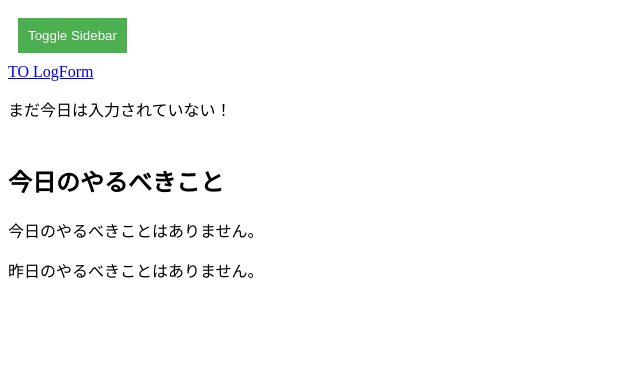
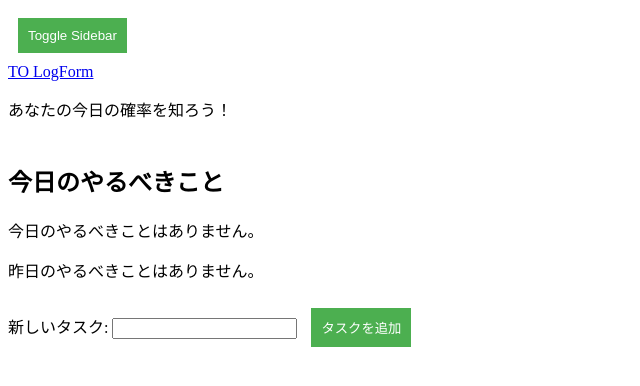
Before and after one commit to iharashuuji/portfolio, a Django app: page /log/ in a window 1280 px wide. Shown: the top 386 px of the page, without its empty margins (0-640 px from the left). Run offline with Django 5.2, Linux system fonts and the light colour scheme.

Commit message:
[Finish]タスク追加ボタン作成済み

```diff
--- a/exports/logs.csv
+++ b/exports/logs.csv
@@ -302,3 +302,4 @@ id,new_item_today,schedule_changed_today,emotion_state_today,routine_destination
 301,True,False,busy,False,True,True,True,
 302,False,False,,False,False,False,False,True
 303,False,False,busy,False,True,True,True,
+304,False,False,busy,False,True,True,True,
--- a/logs/views.py
+++ b/logs/views.py
@@ -9,11 +9,11 @@ from django.conf import settings
 import joblib
 from datetime import timedelta
 from suggestions.models import TodoList, TodoItem
-
 from django.http import JsonResponse
 from django.views.decorators.csrf import csrf_exempt
 from django.shortcuts import redirect
 from datetime import date
+from django.db.models import Q
 from django.utils.timezone import now
 from django.contrib.auth.decorators import login_required
 from django.shortcuts import get_object_or_404
@@ -69,10 +69,33 @@ def index(request):
             prediction=None
     except ValueError:
         prediction = None
+
+
+    ###########
+    list = TodoList.objects.filter(Q(date=today) | Q(date=yesterday)).order_by('-date').first()
+# 変数task_textを初期化
+    task_text = None
+
+# TodoListの取得
+    list = TodoList.objects.filter(Q(date=today) | Q(date=yesterday)).order_by('-date').first()
+    tasks = list.items.all()
+
+    if request.method == 'POST':
+    # POSTデータからタスクテキストを取得
+        task_text = request.POST.get('new_task', '').strip()
+
+    # task_textが空でない場合にタスクを作成
+    if task_text:
+        TodoItem.objects.create(list=list, task=task_text)
+        tasks = list.items.all()  # 更新されたタスクリストを取得
+    ############
+
+
     return render(request, 'logs/index.html',{
         'logs': logs,
         'prediction': prediction,
         'last_log':last_log,
+        'tasks': tasks,
         'suggestions': suggestions,
         'suggestions_today':suggestions_today,
     })
--- a/suggestions/views.py
+++ b/suggestions/views.py
@@ -37,11 +37,12 @@
         yesterday_list = None
     tasks = today_list.items.all() if today_list else []
     tasks_yesterday = yesterday_list.items.all() if yesterday_list else []
-
+    task_formset = None
 
     # ListFormの処理
     if request.method == 'POST' :
       if today_list:
+          print('TOdolist exists')
           return redirect('suggestions:show', list_id=today_list.id)
       else:
         form = TodoListCreateForm(request.POST)
@@ -57,6 +58,9 @@
           if task_formset.is_valid():
             task_formset.save()
             return redirect('suggestions:show', list_id=today_list.id)
+          else:
+            dummy_list = TodoList()
+            task_formset = TodoItemFormSet(request.POST, instance=dummy_list)
 
     else:
         form = TodoListCreateForm()
--- a/templates/logs/index.html
+++ b/templates/logs/index.html
@@ -14,9 +14,9 @@
       {% endif %}
       {% comment %} 予測結果があるかを表している項目 {% endcomment %}
       {% if last_log.will_forget %}
-        <p>今日は入力済み！</p>
+        <p>あなたの確率は！</p>
       {% else %}
-        <p>まだ今日は入力されていない！</p>
+        <p>あなたの今日の確率を知ろう！</p>
       {% endif %}
     </section>
     <section class="Note_forget_item">
@@ -72,3 +72,13 @@
 
     </section>
 </main>
+
+
+
+{% comment %}  {% endcomment %}
+  <form method="post">
+      {% csrf_token %}
+      <label for="new_task">新しいタスク:</label>
+      <input type="text" name="new_task" id="new_task" required>
+      <button type="submit">タスクを追加</button>
+  </form>
```
Also changed, not shown: db.sqlite3, templates/suggestions/list_form.html (line endings or trailing spaces).
